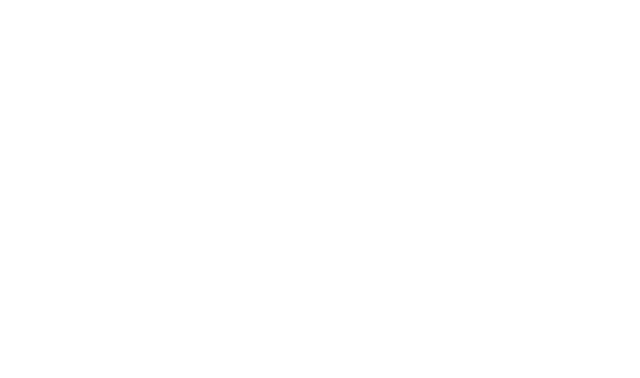
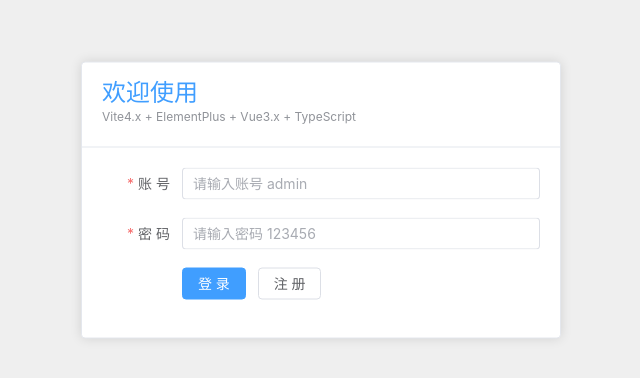
Before and after one commit to huitoutunao/element-plus-admin, a Vue app: page /#/login in a window 1280 px wide. Before the commit this address had no page. Shown: the part 200-578 px from the top of the page, without its empty margins (319-959 px from the left). Built offline with nearby package versions, Linux system fonts and the light colour scheme.

Commit message:
feat: :sparkles: 新增登录页

```diff
--- a/components.d.ts
+++ b/components.d.ts
@@ -9,9 +9,13 @@
   export interface GlobalComponents {
     ElAside: typeof import('element-plus/es')['ElAside']
     ElButton: typeof import('element-plus/es')['ElButton']
+    ElCard: typeof import('element-plus/es')['ElCard']
     ElContainer: typeof import('element-plus/es')['ElContainer']
+    ElForm: typeof import('element-plus/es')['ElForm']
+    ElFormItem: typeof import('element-plus/es')['ElFormItem']
     ElHeader: typeof import('element-plus/es')['ElHeader']
     ElIcon: typeof import('element-plus/es')['ElIcon']
+    ElInput: typeof import('element-plus/es')['ElInput']
     ElMain: typeof import('element-plus/es')['ElMain']
     ElMenu: typeof import('element-plus/es')['ElMenu']
     ElMenuItem: typeof import('element-plus/es')['ElMenuItem']
--- a/src/router/index.ts
+++ b/src/router/index.ts
@@ -6,6 +6,11 @@
     path: '/',
     name: 'Home',
     component: Home,
+  },
+  {
+    path: '/login',
+    name: 'login',
+    component: () => import('@/views/login/index-view.vue'),
   },
   {
     path: '/layout',
--- a/src/views/login/index-view.vue
+++ b/src/views/login/index-view.vue
@@ -1,15 +1,109 @@
 <template>
   <div class="wrapper">
-    <p>hello</p>
+    <div class="content">
+      <el-card class="box-card">
+        <template #header>
+          <div class="card-header">
+            <div class="title">欢迎使用</div>
+            <div class="desc">Vite4.x + ElementPlus + Vue3.x + TypeScript</div>
+          </div>
+        </template>
+        <div class="card-form">
+          <el-form ref="ruleFormRef" :model="form" :rules="rules" label-width="80px">
+            <el-form-item label="账 号" prop="username">
+              <el-input v-model="form.username" placeholder="请输入账号 admin" />
+            </el-form-item>
+            <el-form-item label="密 码" prop="password">
+              <el-input
+                v-model="form.password"
+                placeholder="请输入密码 123456"
+                type="password"
+                show-password
+              />
+            </el-form-item>
+            <el-form-item>
+              <el-button type="primary" @click="onSignIn(ruleFormRef)">登 录</el-button>
+              <el-button @click="onSignUp">注 册</el-button>
+            </el-form-item>
+          </el-form>
+        </div>
+      </el-card>
+    </div>
   </div>
 </template>
 
-<script setup lang="ts"></script>
+<script setup lang="ts">
+import { ref } from 'vue'
+import type { FormRules, FormInstance } from 'element-plus'
+
+const ruleFormRef = ref<FormInstance>()
+const form = ref({
+  username: '',
+  password: '',
+})
+
+const rules = ref<FormRules>({
+  username: [
+    {
+      required: true,
+      message: '请输入账号',
+      trigger: 'blur',
+    },
+  ],
+  password: [
+    {
+      required: true,
+      message: '请输入密码',
+      trigger: 'blur',
+    },
+  ],
+})
+
+// 登录
+const onSignIn = (formEl: FormInstance | undefined) => {
+  if (!formEl) return
+  formEl.validate((valid, fields) => {
+    console.log(valid)
+    console.log(fields)
+    if (valid) {
+      // 登录成功
+    } else {
+      // 登录失败
+    }
+  })
+}
+
+// 注册
+const onSignUp = () => {
+  console.log('注册')
+}
+</script>
 
 <style lang="scss" scoped>
 .wrapper {
   position: relative;
   min-height: 100vh;
   background-color: #efefef;
+
+  .content {
+    position: absolute;
+    top: 50%;
+    left: 50%;
+    width: 480px;
+    transform: translate(-50%, -50%);
+  }
+
+  .card-header {
+    .title {
+      font-size: 24px;
+      font-weight: bold;
+      color: #409eff;
+    }
+
+    .desc {
+      font-size: 12px;
+      color: #909399;
+    }
+  }
 }
 </style>
```
Also changed, not shown: 1 other file (tests, documents, lock files or other folders).
